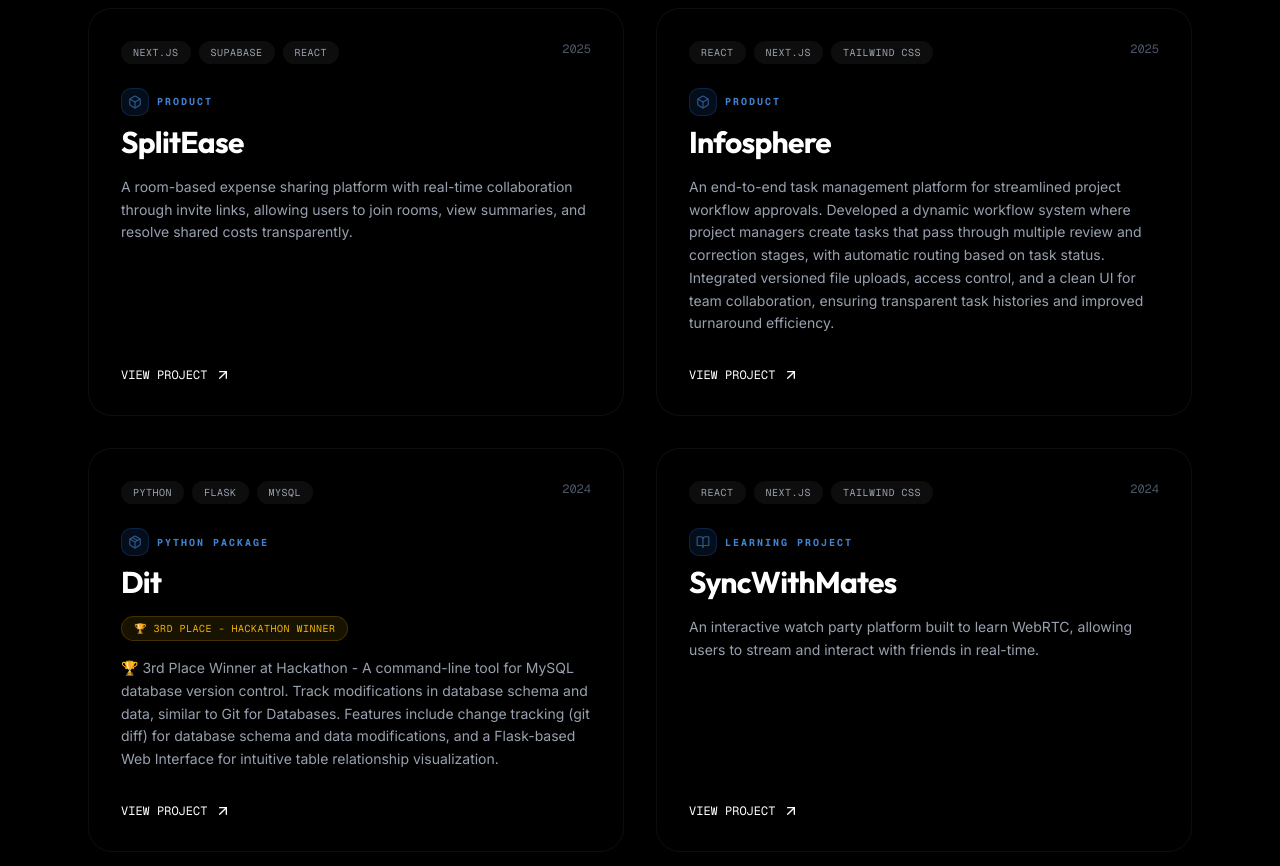
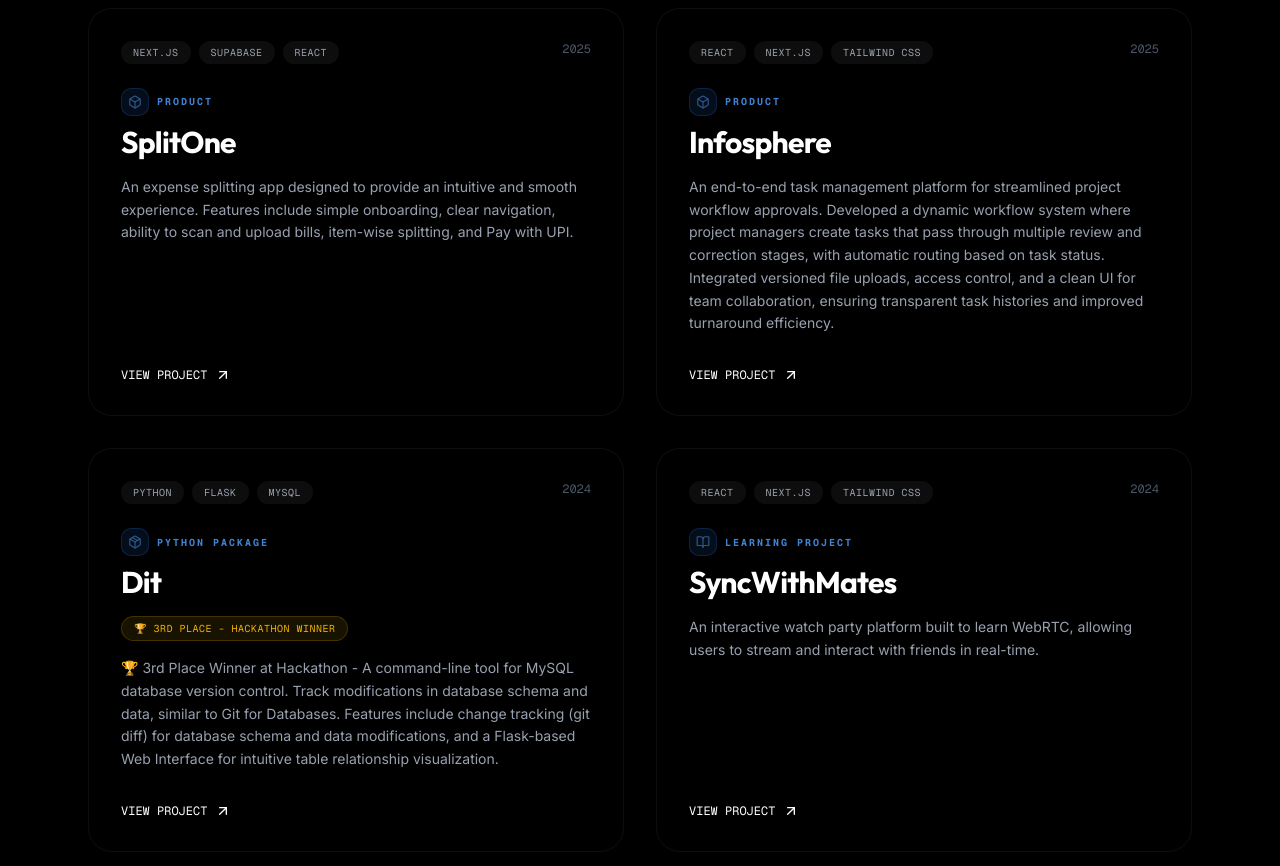
Before and after one commit to HarishbarathiS/TakeYouOnline, a Next.js app: page / in a window 1280 px wide. Shown: the part 2380-3246 px from the top of the page. Built offline with nearby package versions, Linux system fonts and the light colour scheme.

Commit message:
content change for SplitOne

```diff
--- a/app/page.tsx
+++ b/app/page.tsx
@@ -70,11 +70,11 @@
 
   const projects = [
     {
-      title: "SplitEase",
+      title: "SplitOne",
       category: "Product",
       year: "2025",
       description:
-        "A room-based expense sharing platform with real-time collaboration through invite links, allowing users to join rooms, view summaries, and resolve shared costs transparently.",
+        "An expense splitting app designed to provide an intuitive and smooth experience. Features include simple onboarding, clear navigation, ability to scan and upload bills, item-wise splitting, and Pay with UPI.",
       tech: [
         "Next.js",
         "Supabase",
```
